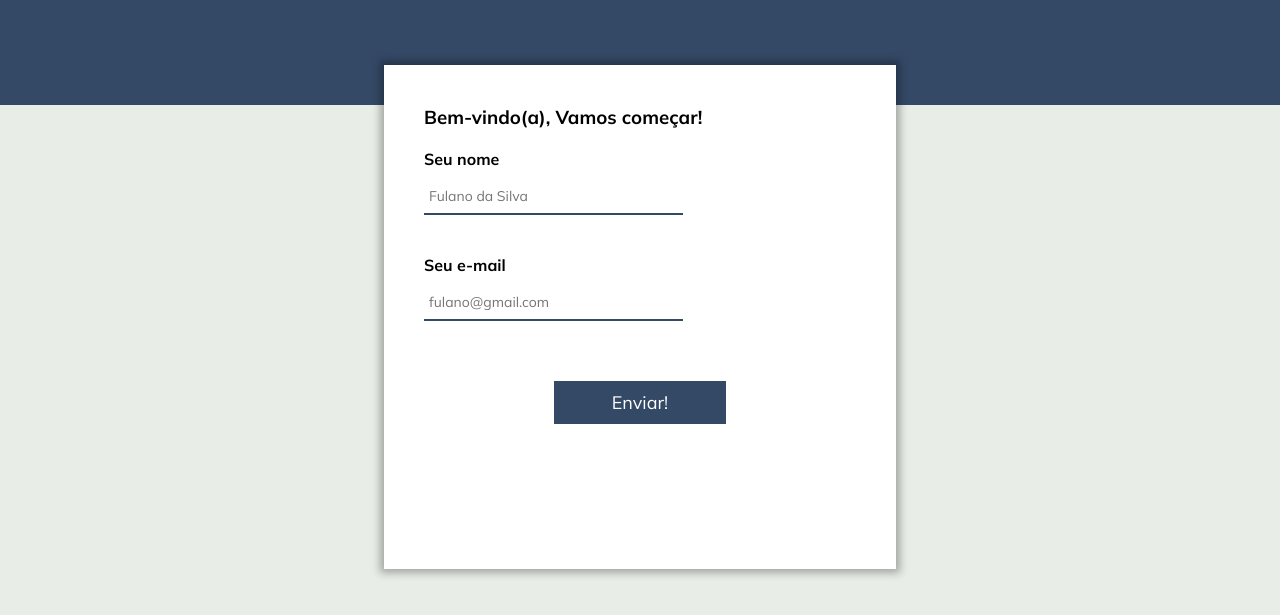
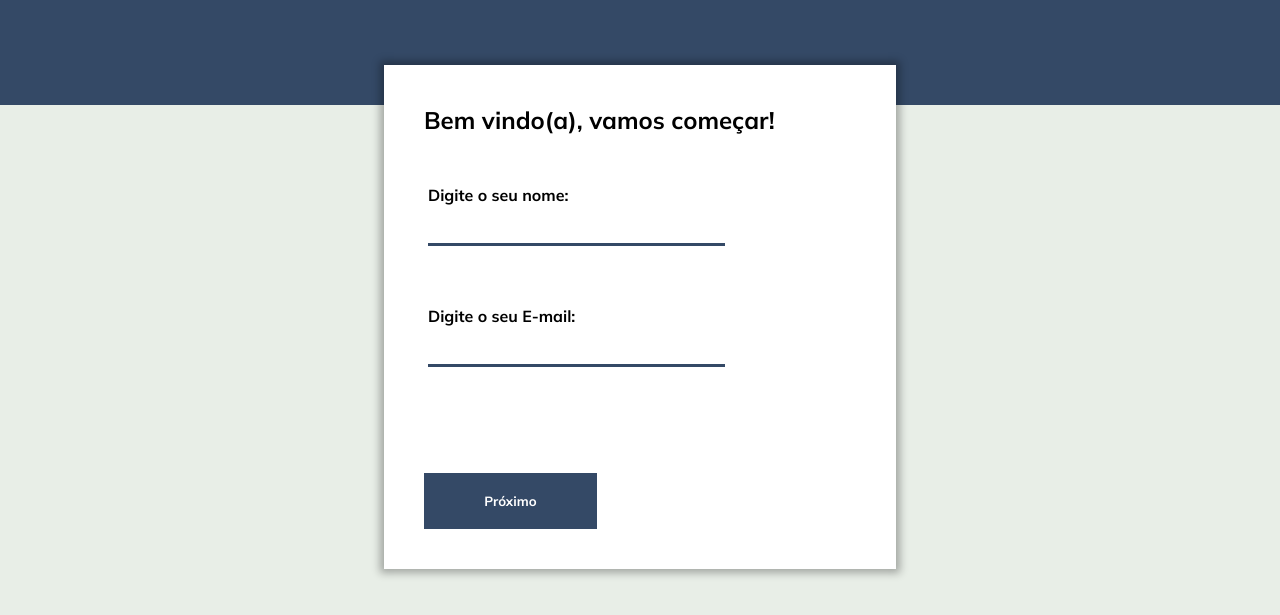
Before and after one commit to giovanniluro/validation-form, a React (Create React App) app: page / in a window 1280 px wide. Shown: the part 135-750 px from the top of the page. Built offline with nearby package versions, Linux system fonts and the light colour scheme.

Commit message:
project architecture remade

```diff
--- a/src/components/Form/Input/index.tsx
+++ /dev/null
@@ -1,79 +0,0 @@
-import React, { useCallback, useEffect, useState } from 'react';
-import { Container } from './style';
-import { FiAlertCircle } from 'react-icons/fi';
-
-interface InputProps {
-  name: string;
-  placeholder: string;
-  state: {
-    value: string;
-    setValue: (value: string) => void;
-  };
-  validate: {
-    value: boolean;
-    setValue: (value: boolean) => void;
-  }
-}
-
-const Input: React.FC<InputProps> = ({ name, placeholder, validate, state }) => {
-
-  const [error, setError] = useState('false');
-  const [tip, setTip] = useState('');
-
-  //Validando campos!
-  useEffect(() => {
-    if (validate.value) {
-      switch (name) {
-        case 'Seu nome':
-          if (state.value.length === 0) {
-            setError('true');
-            setTip('Este campo é obrigatório!');
-          }
-          else setError('false');
-          return;
-
-        case 'Seu e-mail':
-          const parts = state.value.split('@');
-          if (parts.length !== 2) {
-            setError('true');
-            setTip('Insira um e-mail válido!');
-            break;
-          }
-          if (parts) {
-            const dots = parts[1].split('.');
-            if (dots.length >= 2) {
-              setError('false');
-              return;
-            }
-          }
-          setError('true');
-          break;
-      }
-      console.log('a');
-      validate.setValue(false);
-    }
-  }, [validate.value]);
-
-  const handleChange = useCallback((e) => {
-    state.setValue(e.target.value);
-  }, []);
-
-  return (
-    <Container error={error}>
-      <h4>{name}</h4>
-      <div>
-        <input type='text' placeholder={placeholder} onChange={e => handleChange(e)} value={state.value} />
-        {error === 'true' &&
-          <div>
-            <FiAlertCircle size={20} color="red" />
-            <div>
-              {tip}
-            </div>
-          </div>}
-      </div>
-    </Container>
-  )
-
-}
-
-export default Input;
--- a/src/components/Form/Input/style.ts
+++ /dev/null
@@ -1,94 +0,0 @@
-import styled, { css } from 'styled-components';
-
-interface InputProps {
-  error: string;
-}
-
-export const Container = styled.label<InputProps>`
-    padding: 20px 0;
-    display: flex;
-    flex-direction: column;
-    position: relative;
-
-    h4 {
-      margin-bottom: 10px;
-    }
-
-    > div {
-      display: flex;
-
-      ${props => props.error === 'true' && css `
-        animation: no-no .6s;
-      `}
-
-      input {
-        padding: 8px 5px;
-        width: 60%;
-        border: 0;
-        outline: 0;
-        font-size: 14px;
-        border-bottom: 2px solid #344966;
-        transition: .4s;
-
-        ${props => props.error === 'true' && css`
-          border-bottom: 2px solid #F9A38B;
-        `}
-
-        &:focus {
-          outline: 0;
-          width: 65%;
-        }
-      }
-
-      > div {
-        position: relative;
-        display: flex;
-        align-items: center;
-        justify-content: center;
-
-        svg {
-          margin-left: 10px;
-          position: relative;
-        }
-
-        &:hover {
-          > div {
-            display: block;
-            animation: fadein .8s;
-          }
-        }
-
-        > div {
-          display: none;
-          position: absolute;
-          bottom: 40px;
-          background: #F9A38B;
-          padding: 10px;
-          width: 500%;
-          border-radius: 10px;
-        }
-      }
-    }
-
-    @keyframes no-no {
-      from {
-        transform: translateX(0);
-      } 25% {
-        transform: translateX(-30px);
-      } 50% {
-        transform: translateX(30px);
-      } 75% {
-        transform: translateX(-30px);
-      } to {
-        transform: translateX(0);
-      }
-    }
-
-    @keyframes fadein {
-      from {
-        opacity: 0;
-      } to {
-        opacity: 1;
-      }
-    }
-`
--- a/src/components/Form/index.tsx
+++ b/src/components/Form/index.tsx
@@ -1,27 +1,66 @@
-import React, { useCallback, useState } from 'react';
+import React, { useState, useRef, useCallback } from 'react';
 import { Container } from './style';
-import Input from './Input';
+import { FiAlertCircle } from 'react-icons/fi';
+
 
 const Form: React.FC = () => {
 
-  const [name, setName] = useState<string>('');
-  const [email, setEmail] = useState<string>('');
-  const [validate, setValidate] = useState(false);
+  const [name, setName] = useState('');
+  const [email, setEmail] = useState('');
+  const inputName = useRef<HTMLLabelElement>(null);
+  const inputEmail = useRef<HTMLLabelElement>(null);
+  const [page, setPage] = useState(1);
 
   const handleFirstSubmit = useCallback((e) => {
     e.preventDefault();
-    setValidate(true);
+    let err = 0;
+    inputName.current?.classList.remove('error');
+    inputEmail.current?.classList.remove('error');
+
+    if (name.length === 0) {
+      inputName.current?.classList.add('error');
+      err++;
+    }
+
+    if (email.split('@').length !== 2) {
+      inputEmail.current?.classList.add('error');
+      err++;
+    }
+
+    if (err === 0) setPage(2);
 
   }, [name, email]);
 
   return (
     <Container>
-      <form onSubmit={handleFirstSubmit}>
-        <h3>Bem-vindo(a), Vamos começar!</h3>
-        <Input name='Seu nome' validate={{value:validate, setValue: setValidate}} placeholder='Fulano da Silva' state={{value: name, setValue: setName}}/>
-        <Input name='Seu e-mail' validate={{value:validate, setValue: setValidate}} placeholder='fulano@gmail.com' state={{value: email, setValue: setEmail}} />
-        <button type="submit">Enviar!</button>
-      </form>
+      {page === 1 &&
+        <form onSubmit={handleFirstSubmit}>
+          <h2>Bem vindo(a), vamos começar!</h2>
+
+          <label ref={inputName}>
+            <h4>Digite o seu nome:</h4>
+            <div>
+              <input type="text" value={name} onChange={e => setName(e.target.value)} />
+              <div>
+                <FiAlertCircle size={20} color="#FF4E47" />
+                <p>Este campo é obrigatório</p>
+              </div>
+            </div>
+          </label>
+
+          <label ref={inputEmail}>
+            <h4>Digite o seu E-mail:</h4>
+            <div>
+              <input type="text" value={email} onChange={e => setEmail(e.target.value)} />
+              <div>
+                <FiAlertCircle size={20} color="#FF4E47" />
+                <p>Insira um E-mail válido!</p>
+              </div>
+            </div>
+          </label>
+
+          <button type='submit' > Próximo </button>
+        </form>}
     </Container>
   )
 
--- a/src/components/Form/style.ts
+++ b/src/components/Form/style.ts
@@ -1,44 +1,170 @@
 import styled from 'styled-components';
 
 export const Container = styled.div`
-  width: 100%;
-  height: 100%;
   padding: 40px;
   overflow: hidden;
+  height: 100%;
 
+  /* Mobile */
   @media(max-width: 450px) {
-    padding: 10px;
+    padding: 20px;
   }
 
   form {
     display: flex;
     flex-direction: column;
-    animation: left .5s backwards;
-    animation-delay: .7s;
+    height: 100%;
+    position: relative;
+
+    label {
+      margin-top: 40px;
+      padding: 10px 4px;
+
+      > div {
+        display: flex;
+
+        input {
+          border: 0;
+          border-bottom: 3px solid #344966;
+          width: 70%;
+          padding: 10px 0;
+          transition: .3s;
+          font-size: 14px;
+
+          &:focus {
+            outline: 0;
+            width: 80%;
+            transform: translateY(5px);
+          }
+        }
+
+        > div {
+          position: relative;
+          display: flex;
+          align-items: center;
+          justify-content: center;
+          margin-left: 20px;
+
+          svg {
+            display: none;
+          }
+
+          p {
+            display: none;
+            width: 250px;
+            align-items: center;
+            justify-content: center;
+            position: absolute;
+            bottom: 50px;
+            padding: 20px 10px;
+            border-radius: 12px;
+            background: #FF9C99;
+            font-weight: 600;
+            border: 2px solid #FF7570;
+
+          }
+        }
+      }
+    }
+
+
+    .error {
+      > div {
+
+        input {
+          border-bottom: 2px solid #FF4E47;
+          animation: no-no .3s;
+        }
+        > div {
+          position: relative;
+
+          svg {
+            display: block;
+            animation: fall .8s;
+          }
+
+          &:hover {
+            p {
+              display: flex;
+              animation: fadein .4s;
+            }
+          }
+        }
+      }
+    }
 
     button {
-      margin-top: 40px;
+      padding: 20px 0;
       background: #344966;
+      color: white;
+      font-weight: bold;
       border: 0;
-      color: white;
-      padding: 10px 0;
-      font-size: 18px;
-      align-self: center;
       width: 40%;
+      justify-self: end;
+      bottom: 20px;
+      margin-top: auto;
 
       &:focus {
         outline: 0;
       }
+
+      /* Mobile */
+      @media(max-width: 450px) {
+        width: 100%;
+      }
+
     }
   }
 
-  @keyframes left {
+  @keyframes no-no {
+    0% {
+      transform: translateX(0px);
+    }
+    25% {
+      transform: translateX(-10px);
+    }
+    50% {
+      transform: translateX(10px);
+    }
+    75% {
+      transform: translateX(-10px);
+    }
+    100% {
+      transform: translateX(0px);
+    }
+  }
+
+  @keyframes fadein {
     from {
       opacity: 0;
-      transform: translateX(50vw);
     } to {
       opacity: 1;
-      transform: translateX(0);
     }
   }
+
+  @keyframes fall {
+  0% {
+    opacity: 0;
+    transform: translateY(-80px);
+  }
+  60% {
+    transform: translateY(0);
+    opacity: 1;
+  }
+  70% {
+    transform: translateY(4px);
+  }
+  80% {
+    transform: translateY(0px);
+  }
+  90% {
+    transform: translateY(4px);
+  }
+  100% {
+    transform: translateY(0);
+  }
+}
+
+
+
 `
--- a/src/globalStyle.ts
+++ b/src/globalStyle.ts
@@ -3,12 +3,14 @@ import { createGlobalStyle } from 'styled-components';
 export default createGlobalStyle`
 
   html {
-    height: 100%;
+
+    height: 110%;
+    width: 100%;
 
     @media(min-width: 1000px){
-      height: 100vh;
-      width: 100vw;
       overflow: hidden;
+      height: 100%;
+      width: 100%;
     }
   }
 
--- a/src/pages/Main/style.ts
+++ b/src/pages/Main/style.ts
@@ -10,23 +10,37 @@ export const Container = styled.div`
 export const Header = styled.div`
   background: #344966;
   height: 30%;
+
+  /* Mobile */
+  @media(max-width: 450px) {
+    height: 15%;
+  }
 `
 
 export const Body = styled.div`
   background: #E8EEE7;
   height: 70%;
+  width: 100%;
   display: flex;
   justify-content: center;
+  /* Mobile */
+  @media(max-width: 450px) {
+    height: 85%;
+  }
 `
 
 export const Content = styled.div`
   background: white;
-  height: 90%;
+  max-height: 90%;
   min-width: 40%;
   margin-top: -40px;
   box-shadow: 0 0 8px 4px rgba(0,0,0,0.3);
   animation: popup .8s;
 
+  /* Mobile */
+  @media(max-width: 450px) {
+    width: 80%;
+  }
 
   @keyframes popup {
     from {
```
Also changed, not shown: 1 other file (tests, documents, lock files or other folders).
